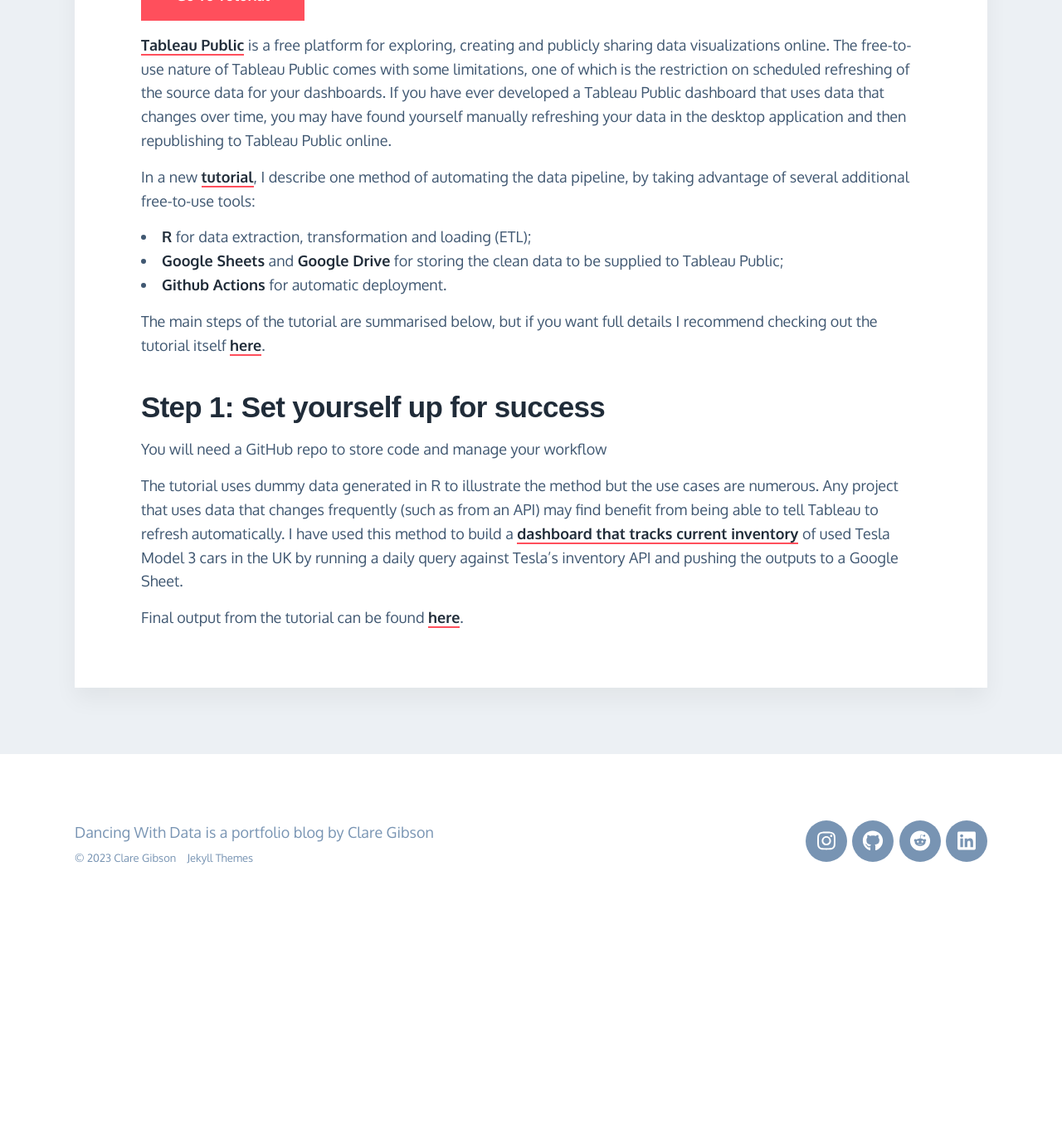
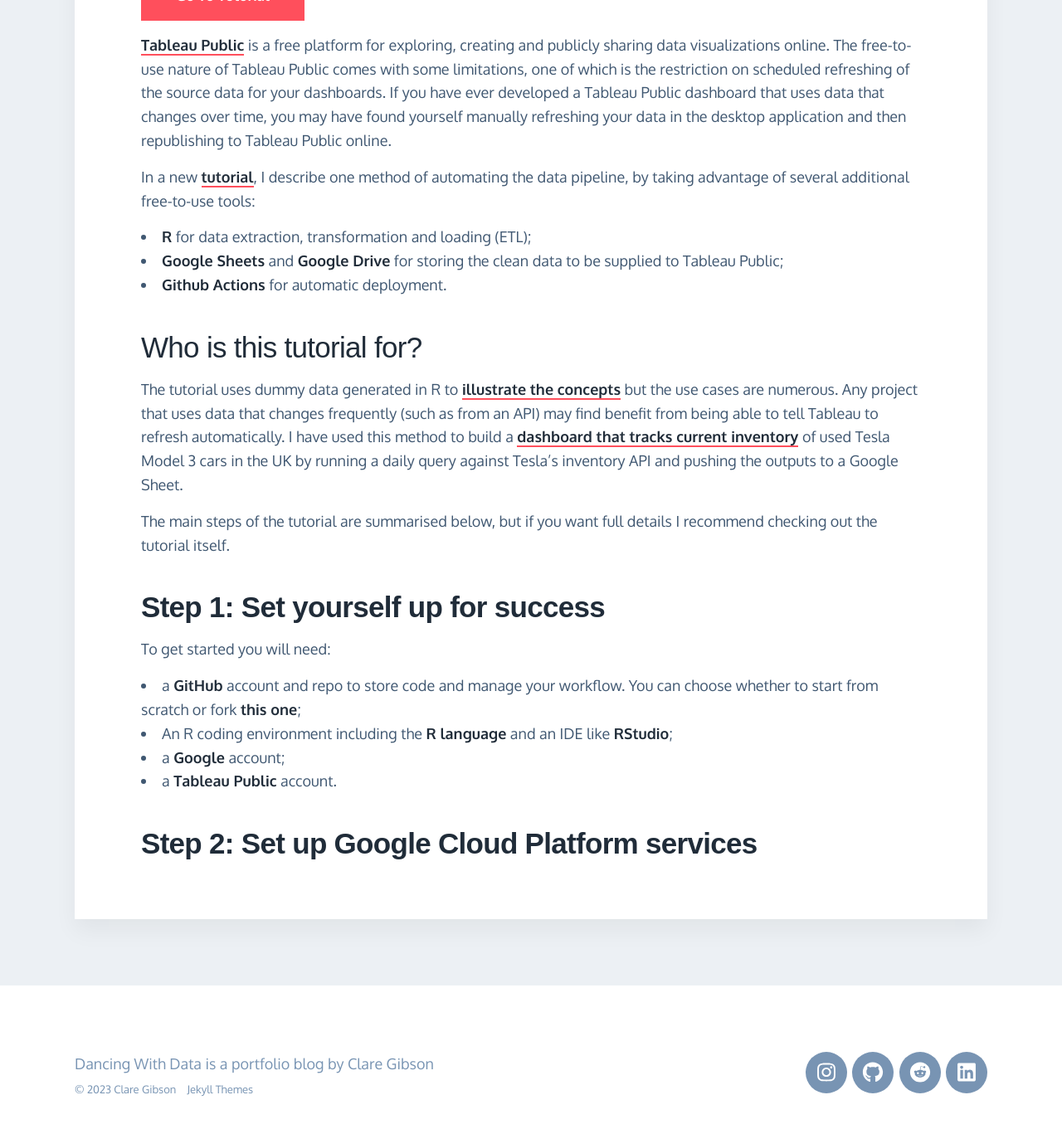
Before and after one commit to clarelgibson/clarelgibson.github.io, a Jekyll site: the page built from _posts/2023-05-15-tableau-pipeline.md, in a window 1280 px wide and 1400 px high, scrolled down 1758 px. Shown: the top 1361 px of the window at 83% size. Built offline with Jekyll 4.4.1, drawn with Linux system fonts in a browser that asks for light colours; nearby versions of some CDN libraries; some web fonts are replaced; before the commit the page ends 2879 px from its top, so only the background shows below that.

Commit message:
Adds to pipeline post

```diff
--- a/_posts/2023-05-15-tableau-pipeline.md
+++ b/_posts/2023-05-15-tableau-pipeline.md
@@ -17,12 +17,19 @@
 * [Google Sheets](https://www.google.co.uk/sheets/about/) and [Google Drive](https://drive.google.com/drive/u/0/my-drive) for storing the clean data to be supplied to Tableau Public;
 * [Github Actions](https://docs.github.com/en/actions) for automatic deployment.
 
-The main steps of the tutorial are summarised below, but if you want full details I recommend checking out the tutorial itself [here](https://github.com/clarelgibson/tableau-public-autorefresh/wiki).
+## Who is this tutorial for?
+
+The tutorial uses dummy data generated in R to [illustrate the concepts](https://public.tableau.com/app/profile/clare.gibson/viz/TableauPublicAuto-Refresh/Dashboard) but the use cases are numerous. Any project that uses data that changes frequently (such as from an API) may find benefit from being able to tell Tableau to refresh automatically. I have used this method to build a [dashboard that tracks current inventory](https://public.tableau.com/app/profile/clare.gibson/viz/TeslaM3InventoryUK/Inventory) of used Tesla Model 3 cars in the UK by running a daily query against Tesla’s inventory API and pushing the outputs to a Google Sheet.
+
+The main steps of the tutorial are summarised below, but if you want full details I recommend checking out the tutorial itself.
 
 ## [Step 1: Set yourself up for success](https://github.com/clarelgibson/tableau-public-autorefresh/wiki/1.-Getting-started)
 
-You will need a GitHub repo to store code and manage your workflow
+To get started you will need:
 
-The tutorial uses dummy data generated in R to illustrate the method but the use cases are numerous. Any project that uses data that changes frequently (such as from an API) may find benefit from being able to tell Tableau to refresh automatically. I have used this method to build a [dashboard that tracks current inventory](https://public.tableau.com/app/profile/clare.gibson/viz/TeslaM3InventoryUK/Inventory) of used Tesla Model 3 cars in the UK by running a daily query against Tesla’s inventory API and pushing the outputs to a Google Sheet.
+* a [GitHub](https://github.com) account and repo to store code and manage your workflow. You can choose whether to start from scratch or fork [this one](https://github.com/clarelgibson/tableau-public-autorefresh);
+* An R coding environment including the [R language](https://www.r-project.org) and an IDE like [RStudio](https://posit.co);
+* a [Google](https://google.com/) account;
+* a [Tableau Public](https://public.tableau.com/) account.
 
-Final output from the tutorial can be found [here](https://public.tableau.com/app/profile/clare.gibson/viz/TableauPublicAuto-Refresh/Dashboard).
+## [Step 2: Set up Google Cloud Platform services](https://github.com/clarelgibson/tableau-public-autorefresh/wiki/2.-Set-up-GCP-services)
```
